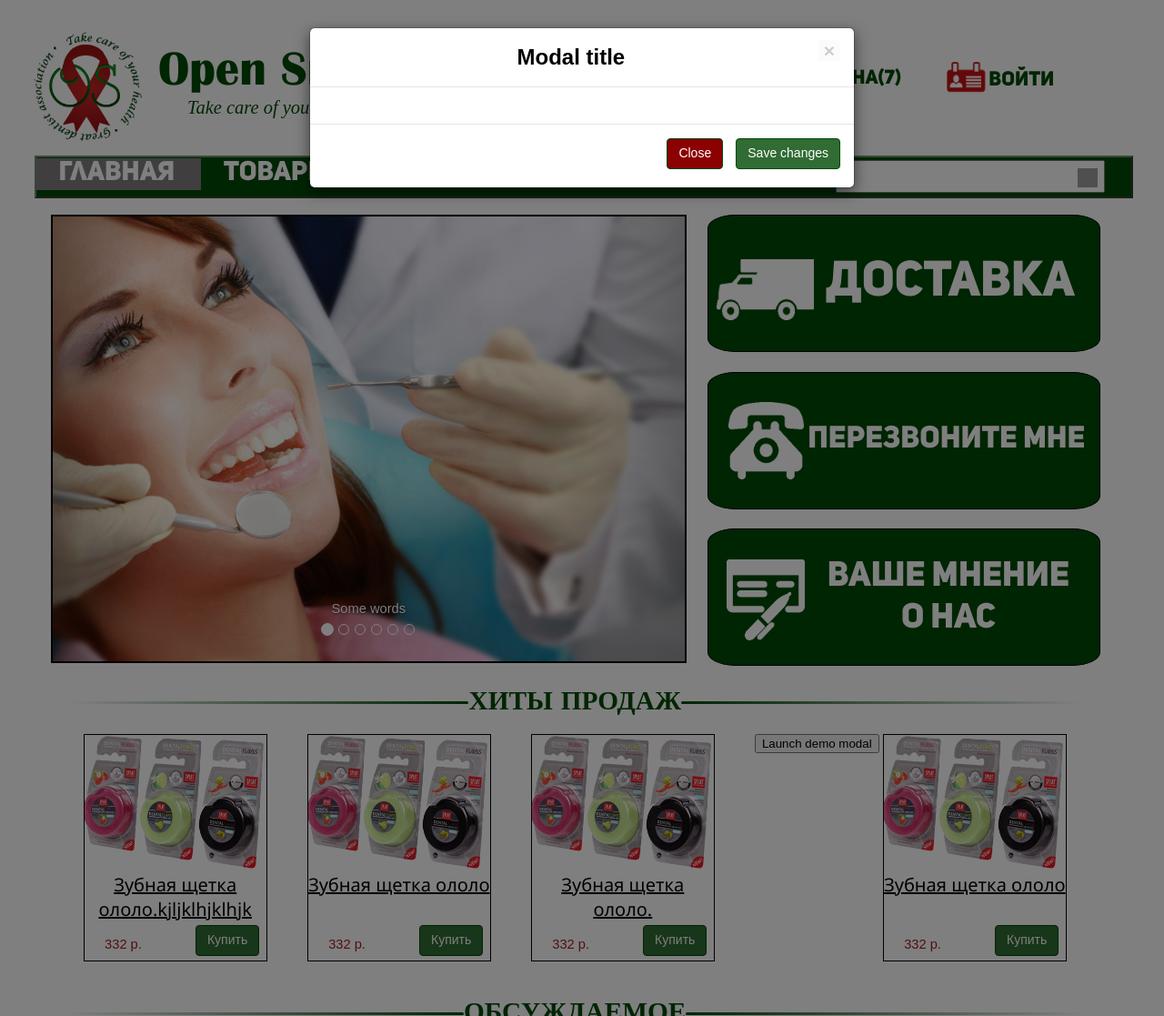
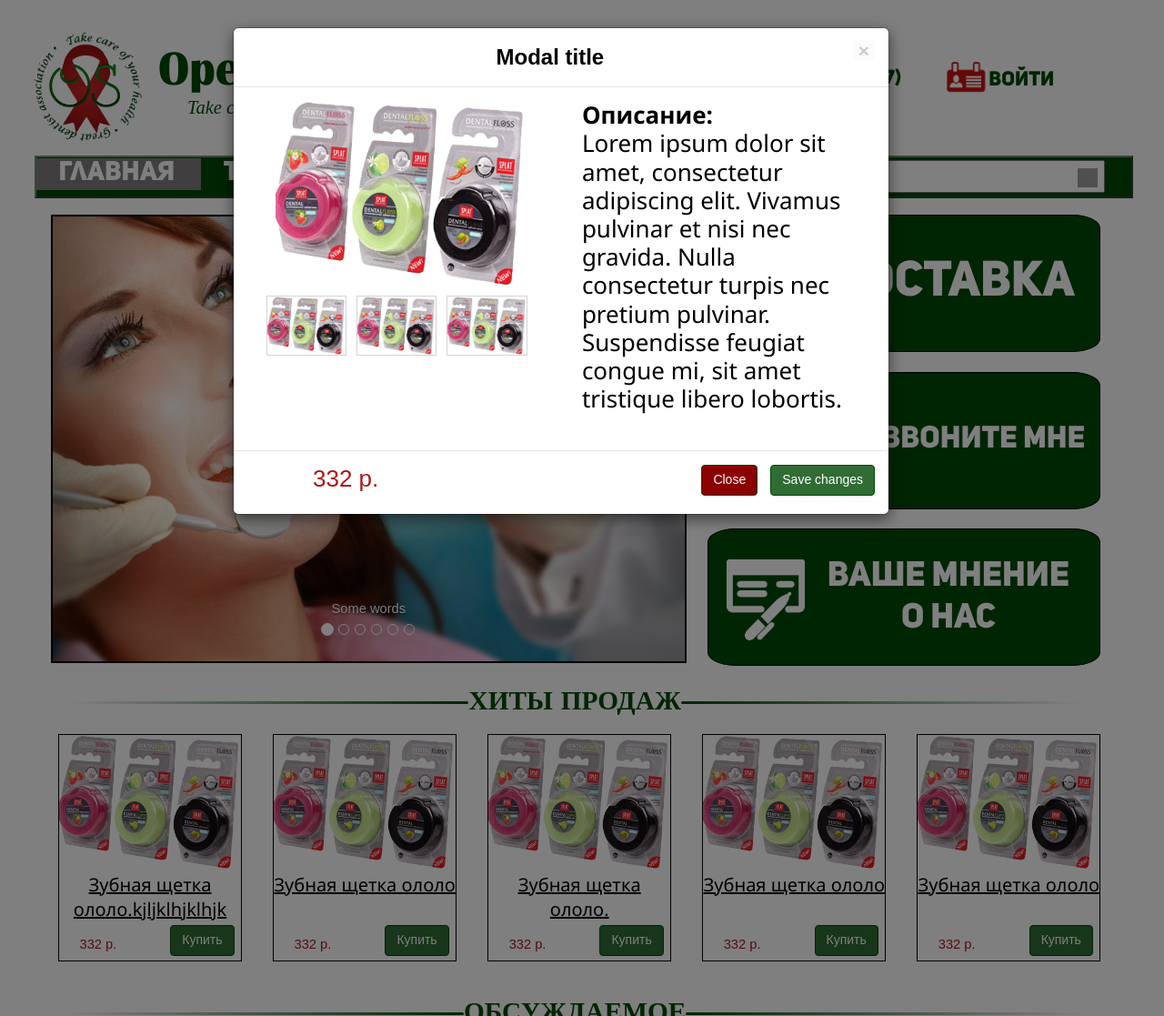
Before and after one commit to LifeMoroz/ShOp, a PHP site: page / in a window 1280 px wide, after a click that opens the changed part. Shown: the whole page at 91% size. Run offline with PHP 8.4, Linux system fonts and the light colour scheme; grey boxes are pictures that could not be loaded.

Commit message:
Modal good

```diff
--- a/css/style.css
+++ b/css/style.css
@@ -319,16 +319,19 @@ h2 {
     position: relative;
     text-align: center;
 }
-
+.goods_container > div:nth-child(5){
+    display: none;
+}
 .good {
     display: inline-block;
     position: relative;
-    margin-right: 40px;
+    margin-right: 30px;
     margin-bottom: 20px;
     border: 1px solid #000000;
     width: 200px;
     height: 100%;
     vertical-align: top;
+    cursor: pointer;
 }
 
 .good:first-child {
@@ -512,6 +515,13 @@ h2 {
     margin-left: 5%;
     padding-left: 220px;
 }
+.fade {
+    opacity: 0;
+    transition: opacity 0.3s linear 0s;
+}
+.fade.in {
+    opacity: 1;
+}
 .modal-open {
     overflow: hidden;
 }
@@ -526,6 +536,7 @@ h2 {
     z-index: 1050;
     -webkit-overflow-scrolling: touch;
     outline: 0;
+    min-width: 600px;
 }
 .modal.fade .modal-dialog {
     -webkit-transform: translate3d(0, -25%, 0);
@@ -558,6 +569,7 @@ h2 {
     box-shadow: 0 3px 9px rgba(0, 0, 0, 0.5);
     background-clip: padding-box;
     outline: 0;
+    width: auto;
 }
 .modal-backdrop {
     position: fixed;
@@ -616,12 +628,14 @@ h2 {
 }
 @media (min-width: 768px) {
     .modal-dialog {
-        width: 600px;
+        width: 60%;
         margin: 30px auto;
+        min-width: 600px;
     }
     .modal-content {
         -webkit-box-shadow: 0 5px 15px rgba(0, 0, 0, 0.5);
         box-shadow: 0 5px 15px rgba(0, 0, 0, 0.5);
+        min-width: 600px;
     }
     .modal-sm {
         width: 300px;
@@ -730,7 +744,7 @@ h2 {
     font-weight: 700;
     line-height: 1;
     color: #000;
-    text-shadow: 0px 1px 0px #FFF;
+    text-shadow: 0 1px 0 #FFF;
     opacity: 0.2;
     border: 0;
 }
@@ -739,7 +753,60 @@ h2 {
     font-size: 24px;
 }
 
-.modal_goods_wrapper {
-    width: 1000px;
-    height: 10px;
+.modal_good_wrapper {
+    text-align: left;
 }
+
+.modal_good_img_wrapper {
+    display: inline-block;
+    position: relative;
+    width: 50%;
+    height: auto;
+    padding-left: 2%;
+}
+
+.modal_good_img_main {
+    position: relative;
+    display: block;
+    width: 80%;
+    padding-left: 5%;
+}
+
+.modal_good_img_small {
+    margin-top: 10px;
+    position: relative;
+    display: inline-block;
+    width: 25%;
+    margin-left: 7px;
+    border: 1px solid lightgrey;
+}
+
+.modal_good_main_decription {
+    display: inline-block;
+    position: relative;
+    width: 45%;
+    height: 100%;
+    margin-left: 5px;
+    font-size: 26px;
+    font-family: "Segoe UI";
+    color: rgb(0, 0, 0);
+    line-height: 1.2;
+    text-align: left;
+    vertical-align: top;
+    font-weight: bold;
+}
+.modal_good_main_decription > p{
+    font-size: 26px;
+    font-family: "Segoe UI";
+    color: rgb(0, 0, 0);
+    line-height: 1.2;
+    text-align: left;
+    font-weight: normal;
+    margin-top: 0;
+}
+
+.modal-footer > .good_price {
+    position: absolute;
+    font-size: 26px;
+    left: 10%;
+}
--- a/goods.html
+++ b/goods.html
@@ -125,6 +125,7 @@
             <br>
             <span class="good_price">332 р.</span>
             <button class="green_button">Купить</button>
+            </div>
         </div>
         <div class="good">
             <div class="good_img_wrapper">
--- a/index.html
+++ b/index.html
@@ -86,13 +86,13 @@
         <h1 class="line">ХИТЫ ПРОДАЖ</h1>
         <div class="goods_container">
             <div class="good">
-                <div class="good_img_wrapper">
+                <div class="good_img_wrapper" data-toggle="modal" data-target="#myModal">
                     <img class="good_img" src="img/00047790.png">
                 </div>
-                <a class="good_title">Зубная щетка ололо.kjljklhjklhjk</a>
+                <a class="good_title" data-toggle="modal" data-target="#myModal">Зубная щетка ололо.kjljklhjklhjk</a>
                 <br>
-                <span class="good_price">332 р.</span>
-                <button class="green_button">Купить</button>
+                <span class="good_price" data-toggle="modal" data-target="#myModal">332 р.</span>
+                <button class="green_button" data-id='id_1234'>Купить</button>
             </div>
             <div class="good">
                 <div class="good_img_wrapper">
@@ -112,27 +112,14 @@
                 <span class="good_price">332 р.</span>
                 <button class="green_button">Купить</button>
             </div>
-            <!-- Button trigger modal -->
-            <button class="btn btn-primary btn-lg" data-toggle="modal" data-target="#myModal">
-                Launch demo modal
-            </button>
-            <!-- Modal -->
-            <div class="modal fade" id="myModal" tabindex="-1" role="dialog" aria-labelledby="myModalLabel" aria-hidden="true">
-                <div class="modal-dialog">
-                    <div class="modal-content">
-                        <div class="modal-header modal-goods">
-                            <button type="button" class="close" data-dismiss="modal"><span aria-hidden="true">&times;</span><span class="sr-only">Close</span></button>
-                            <h4 class="modal-title" id="myModalLabel">Modal title</h4>
-                        </div>
-                        <div class="modal-body" >
-                            <div class="modal_goods_wrapper"></div>
-                        </div>
-                        <div class="modal-footer">
-                            <button type="button" class="red_button_modal" data-dismiss="modal">Close</button>
-                            <button type="button" class="green_button_modal">Save changes</button>
-                        </div>
-                    </div>
+            <div class="good">
+                <div class="good_img_wrapper">
+                    <img class="good_img" src="img/00047790.png">
                 </div>
+                <a class="good_title">Зубная щетка ололо</a>
+                <br>
+                <span class="good_price">332 р.</span>
+                <button class="green_button">Купить</button>
             </div>
             <div class="good">
                 <div class="good_img_wrapper">
@@ -143,6 +130,32 @@
                 <span class="good_price">332 р.</span>
                 <button class="green_button">Купить</button>
             </div>
+            <div class="modal fade" id="myModal" tabindex="-1" role="dialog" aria-labelledby="myModalLabel" aria-hidden="true">
+            <div class="modal-dialog">
+                <div class="modal-content">
+                    <div class="modal-header modal-goods">
+                        <button type="button" class="close" data-dismiss="modal"><span aria-hidden="true">&times;</span><span class="sr-only">Close</span></button>
+                        <h4 class="modal-title" id="myModalLabel">Modal title</h4>
+                    </div>
+                    <div class="modal-body" >
+                        <div class="modal_good_wrapper">
+                            <div class="modal_good_img_wrapper">
+                                <img class="modal_good_img_main" src="img/00047790.png"/>
+                                <img class="modal_good_img_small" src="img/00047790.png"/>
+                                <img class="modal_good_img_small" src="img/00047790.png"/>
+                                <img class="modal_good_img_small" src="img/00047790.png"/>
+                            </div>
+                            <div class="modal_good_main_decription">Описание: <p> Lorem ipsum dolor sit amet, consectetur adipiscing elit. Vivamus pulvinar et nisi nec gravida. Nulla consectetur turpis nec pretium pulvinar. Suspendisse feugiat congue mi, sit amet tristique libero lobortis.</p></div>
+                        </div>
+                    </div>
+                    <div class="modal-footer">
+                        <span class="good_price">332 р.</span>
+                        <button type="button" class="red_button_modal" data-dismiss="modal">Close</button>
+                        <button type="button" class="green_button_modal">Save changes</button>
+                    </div>
+                </div>
+            </div>
+        </div>
         </div>
         <h1 class="line">ОБСУЖДАЕМОЕ</h1>
         <div class="post_preview_container">
--- a/js/index.js
+++ b/js/index.js
@@ -4,6 +4,18 @@
 $(document).ready(function() {
 //    $(".header_link").height($(".header_links_wrapper").height())
     control_size()
+
+    $(".good  .green_button").click(function(e) {
+        console.log($(this).data('id'));
+        $.ajax({
+            type: "POST",
+            url: "/",
+            data: {
+                goodId: $(this).data('id')
+            }
+        });
+    });
+
 });
 
 $(window).resize( function () {
@@ -37,6 +49,20 @@ function control_size() {
         $(".box_delivery").css({'font-size': $(".box_delivery").width()*0.18});
         $(".box_redial").css({'font-size': $(".box_redial").width()*0.105});
         $(".box_review").css({'font-size': $(".box_review").width()*0.115});
+        if ($("body").width() < 950){
+            $(".goods_container > div.good:nth-child(5)").css({display: 'none'})
+        }
+        else if ($("body").width() < 1150) {
+            $(".goods_container > div.good:nth-child(5)").css({display: 'inline-block'})
+            $(".goods_container > div.good:nth-child(4)").css({display: 'none'})
+        } else {
+            $(".goods_container > div.good:nth-child(5)").css({display: 'inline-block'})
+            $(".goods_container > div.good:nth-child(4)").css({display: 'inline-block'})
+        }
+        if ($(".body").width() < 850) {
+            $(".modal-content").width(720)
+        }
+
         /*** <--END BODY--> ***/
        /*** END MAIN PAGE***/
 
```
